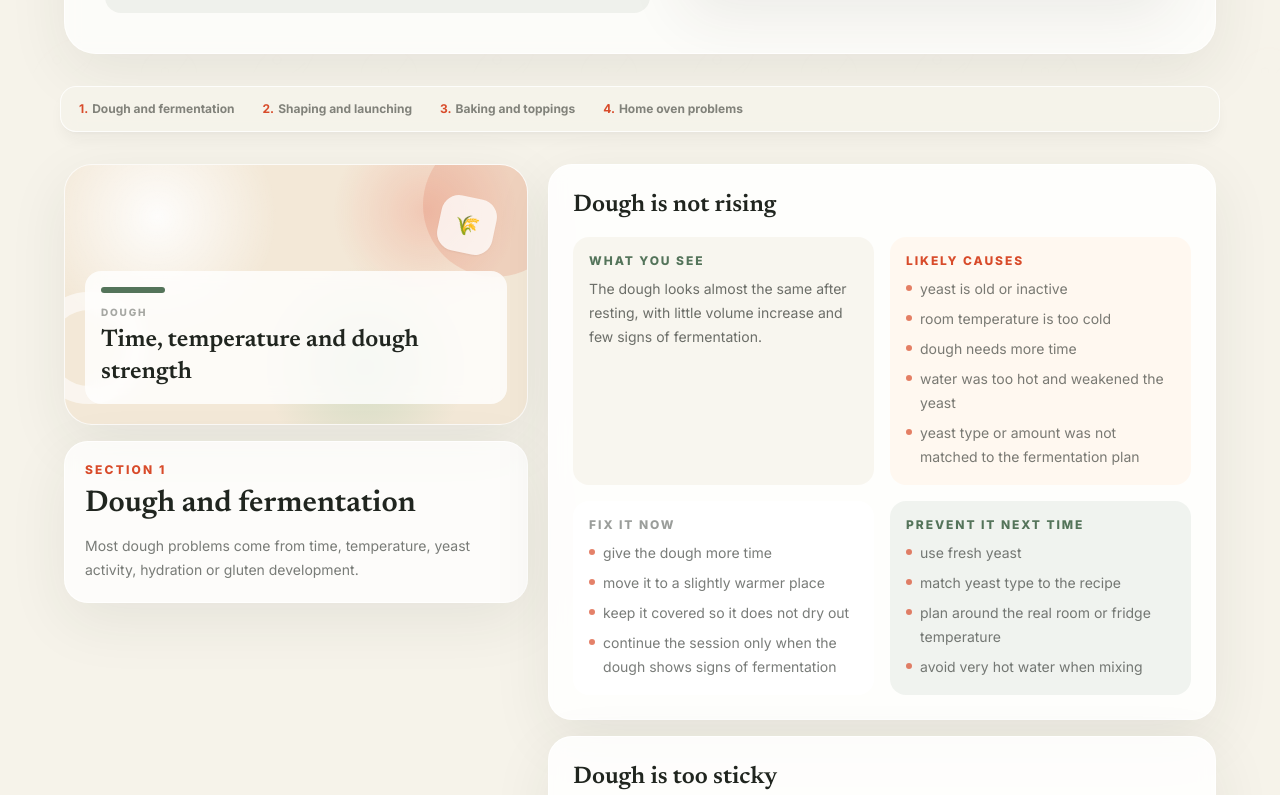
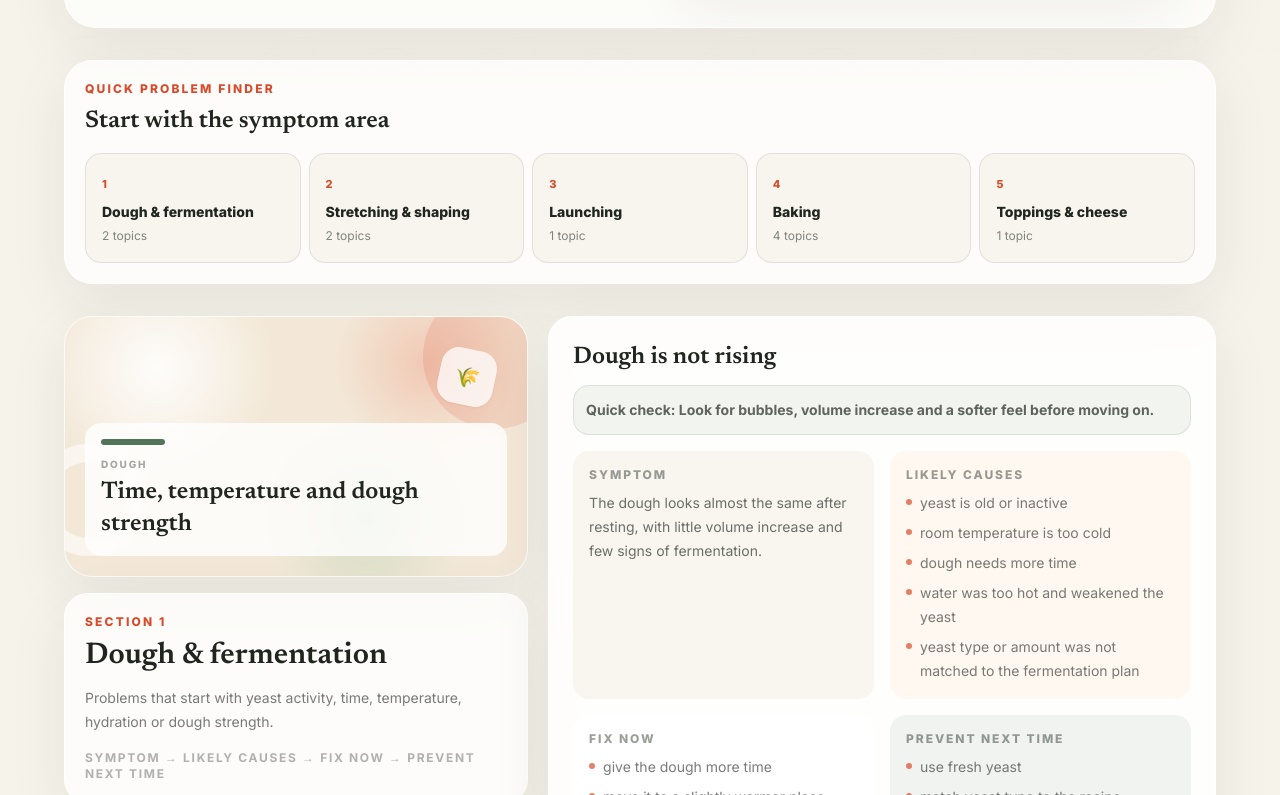
Before and after one commit to maraforver-lab/Pizza, a Next.js app: page /guide/pizza-troubleshooting in a window 1280 px wide. Shown: the part 525-1320 px from the top of the page. Built offline with nearby package versions, Linux system fonts and the light colour scheme; no server answers.

Commit message:
Patch 302: Improve troubleshooting guide structure

```diff
--- a/app/guide/pizza-troubleshooting/page.tsx
+++ b/app/guide/pizza-troubleshooting/page.tsx
@@ -1,9 +1,12 @@
 import type { Metadata } from "next";
 import Link from "next/link";
+import type { ReactNode } from "react";
 import {
   findPizzaTroubleshootingProblem,
   getSafeDoughGuideReturnPath,
   isPizzaTroubleshootingTopicId,
+  pizzaTroubleshootingTopicIds,
+  troubleshootingCategories,
   troubleshootingSections,
   type PizzaTroubleshootingProblem,
   type PizzaTroubleshootingSection,
@@ -30,7 +33,7 @@ function VisualPanel({ visual, index }: { visual: PizzaTroubleshootingSection["v
       <div className="absolute -left-8 bottom-5 h-28 w-28 rounded-full border-[18px] border-white/60 bg-orange/20" />
       <div className="absolute -right-10 -top-8 h-36 w-36 rounded-full bg-tomato/15" />
       <div className="absolute right-8 top-8 grid h-14 w-14 rotate-12 place-items-center rounded-[1.1rem] bg-white/75 text-xl shadow-sm">
-        {index === 0 ? "🌾" : index === 1 ? "🍕" : index === 2 ? "🍅" : "🔥"}
+        {index === 0 ? "🌾" : index === 1 ? "✋" : index === 2 ? "🍕" : index === 3 ? "🔥" : "🍅"}
       </div>
       <div className="absolute bottom-5 left-5 right-5 rounded-2xl bg-white/80 p-4 backdrop-blur">
         <span className={`mb-3 block h-1.5 w-16 rounded-full ${visual.accent}`} />
@@ -52,6 +55,10 @@ function BulletList({ items }: { items: string[] }) {
       ))}
     </ul>
   );
+}
+
+function StepLabel({ children }: { children: ReactNode }) {
+  return <h4 className="text-xs font-extrabold uppercase tracking-[.16em] text-ink/45">{children}</h4>;
 }
 
 function ProblemCard({
@@ -76,21 +83,27 @@ function ProblemCard({
         </p>
       )}
       <h3 className="font-display text-2xl font-semibold text-ink">{problem.title}</h3>
+      {problem.quickCheck && (
+        <p className="mt-3 rounded-2xl border border-leaf/15 bg-leaf/[.07] p-3 text-sm font-bold leading-6 text-ink/70">
+          Quick check: {problem.quickCheck}
+        </p>
+      )}
       <div className="mt-4 grid gap-4 md:grid-cols-2">
         <div className="rounded-2xl bg-cream/70 p-4">
-          <h4 className="text-xs font-extrabold uppercase tracking-[.16em] text-leaf">What you see</h4>
-          <p className="mt-2 text-sm leading-6 text-ink/65">{problem.whatYouSee}</p>
+          <StepLabel>Symptom</StepLabel>
+          <p className="mt-2 text-sm leading-6 text-ink/65">{problem.shortSymptom}</p>
+          {problem.symptomDetails && <p className="mt-2 text-sm leading-6 text-ink/55">{problem.symptomDetails}</p>}
         </div>
         <div className="rounded-2xl bg-[#fff7ed]/80 p-4">
-          <h4 className="text-xs font-extrabold uppercase tracking-[.16em] text-tomato">Likely causes</h4>
+          <StepLabel>Likely causes</StepLabel>
           <BulletList items={problem.likelyCauses} />
         </div>
         <div className="rounded-2xl bg-white p-4">
-          <h4 className="text-xs font-extrabold uppercase tracking-[.16em] text-ink/45">Fix it now</h4>
+          <StepLabel>Fix now</StepLabel>
           <BulletList items={problem.fixNow} />
         </div>
         <div className="rounded-2xl bg-leaf/[.08] p-4">
-          <h4 className="text-xs font-extrabold uppercase tracking-[.16em] text-leaf">Prevent it next time</h4>
+          <StepLabel>Prevent next time</StepLabel>
           <BulletList items={problem.preventNextTime} />
         </div>
       </div>
@@ -122,16 +135,16 @@ export default async function PizzaTroubleshootingGuidePage({ searchParams }: Tr
 
         <section className="relative overflow-hidden rounded-[2rem] border border-white/75 bg-white/70 p-6 shadow-card backdrop-blur sm:p-10 lg:grid lg:grid-cols-[1.05fr_.95fr] lg:items-center lg:gap-8">
           <div className="relative z-10">
-            <p className="text-xs font-extrabold uppercase tracking-[.22em] text-tomato">DoughTools guide</p>
+            <p className="text-xs font-extrabold uppercase tracking-[.22em] text-tomato">Pizza troubleshooting</p>
             <h1 className="mt-3 max-w-3xl font-display text-4xl font-semibold leading-[.95] tracking-tight sm:text-6xl">
-              Pizza Troubleshooting Guide
+              What went wrong with your pizza?
             </h1>
             <p className="mt-5 max-w-2xl text-sm leading-7 text-ink/60 sm:text-base">
-              Common pizza dough and baking problems — what causes them, how to fix them now, and how to prevent them next time.
+              Choose the problem that looks closest to yours, then work through the likely causes and fixes.
             </p>
             <p className="mt-4 max-w-2xl rounded-2xl bg-leaf/[.08] p-4 text-sm leading-6 text-ink/65">
               Pizza usually goes wrong for a reason: timing, temperature, hydration, flour strength, toppings or oven setup.
-              This guide helps you diagnose common problems and choose a practical next step.
+              Use the closest symptom, make one change at a time, and compare what improves on the next bake.
             </p>
             {activeTopic && (
               <p className="mt-4 max-w-2xl rounded-2xl border border-tomato/20 bg-[#fff7ed] p-4 text-sm font-extrabold leading-6 text-ink/70">
@@ -146,19 +159,32 @@ export default async function PizzaTroubleshootingGuidePage({ searchParams }: Tr
             <div className="absolute bottom-8 left-10 right-10 rounded-[2rem] border-[18px] border-[#d9a85c]/45 bg-white/35 p-10 backdrop-blur-sm" />
             <div className="absolute bottom-8 right-8 rounded-2xl bg-ink px-5 py-4 text-white shadow-card">
               <p className="text-[10px] font-extrabold uppercase tracking-[.18em] text-white/45">Troubleshoot</p>
-              <p className="font-display text-3xl font-semibold">10 common problems</p>
+              <p className="font-display text-3xl font-semibold">{pizzaTroubleshootingTopicIds.length} common problems</p>
             </div>
           </div>
         </section>
 
-        <nav className="sticky top-2 z-20 -mx-1 my-8 overflow-x-auto rounded-2xl border border-white/80 bg-cream/90 p-1.5 shadow-lg shadow-ink/5 backdrop-blur" aria-label="Troubleshooting sections">
-          <div className="flex min-w-max gap-1">
-            {troubleshootingSections.map((section, index) => (
-              <a key={section.id} href={`#${section.id}`} className="rounded-xl px-3 py-2 text-xs font-bold text-ink/55 transition hover:bg-white hover:text-ink">
-                <span className="mr-1 text-tomato">{index + 1}.</span>
-                {section.title}
-              </a>
-            ))}
+        <nav className="my-8 rounded-[1.75rem] border border-white/80 bg-white/75 p-4 shadow-card backdrop-blur sm:p-5" aria-label="Quick problem finder">
+          <div className="mb-4">
+            <p className="text-xs font-extrabold uppercase tracking-[.18em] text-tomato">Quick problem finder</p>
+            <h2 className="mt-2 font-display text-2xl font-semibold text-ink">Start with the symptom area</h2>
+          </div>
+          <div className="grid gap-2 sm:grid-cols-2 lg:grid-cols-5">
+            {troubleshootingCategories.map((category, index) => {
+              const section = troubleshootingSections.find((item) => item.id === category.id);
+              const topicCount = section?.problems.length ?? 0;
+              return (
+                <a
+                  key={category.id}
+                  href={`#${category.id}`}
+                  className="group rounded-2xl border border-ink/10 bg-cream/70 p-4 transition hover:-translate-y-0.5 hover:border-tomato/25 hover:bg-white focus:outline-none focus-visible:ring-2 focus-visible:ring-tomato"
+                >
+                  <span className="text-[11px] font-extrabold uppercase tracking-[.18em] text-tomato">{index + 1}</span>
+                  <span className="mt-2 block text-sm font-extrabold text-ink">{category.title}</span>
+                  <span className="mt-1 block text-xs leading-5 text-ink/55">{topicCount} {topicCount === 1 ? "topic" : "topics"}</span>
+                </a>
+              );
+            })}
           </div>
         </nav>
 
@@ -172,6 +198,9 @@ export default async function PizzaTroubleshootingGuidePage({ searchParams }: Tr
                     <p className="text-xs font-extrabold uppercase tracking-[.18em] text-tomato">Section {sectionIndex + 1}</p>
                     <h2 className="mt-2 font-display text-3xl font-semibold">{section.title}</h2>
                     <p className="mt-3 text-sm leading-6 text-ink/60">{section.intro}</p>
+                    <p className="mt-4 text-xs font-bold uppercase tracking-[.14em] text-ink/35">
+                      Symptom → likely causes → fix now → prevent next time
+                    </p>
                   </div>
                 </div>
                 <div className="space-y-4">
@@ -183,6 +212,34 @@ export default async function PizzaTroubleshootingGuidePage({ searchParams }: Tr
             </section>
           ))}
         </div>
+
+        <section className="mt-12 grid gap-4 lg:grid-cols-[1fr_.85fr]">
+          <div className="rounded-[1.75rem] border border-white/80 bg-white/75 p-5 shadow-card backdrop-blur sm:p-6">
+            <p className="text-xs font-extrabold uppercase tracking-[.18em] text-tomato">General diagnostic guidance</p>
+            <h2 className="mt-2 font-display text-3xl font-semibold">Change one variable at a time</h2>
+            <ul className="mt-4 grid gap-3 text-sm leading-6 text-ink/65 sm:grid-cols-2">
+              <li className="rounded-2xl bg-cream/70 p-4">Take notes on dough temperature, fermentation time and oven behavior.</li>
+              <li className="rounded-2xl bg-cream/70 p-4">Use the closest matching symptom instead of waiting for an exact visual match.</li>
+              <li className="rounded-2xl bg-cream/70 p-4">Change one thing on the next bake so you can tell what helped.</li>
+              <li className="rounded-2xl bg-cream/70 p-4">Compare dough handling, topping moisture and heat balance before changing the recipe.</li>
+            </ul>
+          </div>
+          <aside className="rounded-[1.75rem] border border-white/80 bg-cream/80 p-5 shadow-card backdrop-blur sm:p-6" aria-labelledby="related-guides">
+            <p className="text-xs font-extrabold uppercase tracking-[.18em] text-leaf">Related guides</p>
+            <h2 id="related-guides" className="mt-2 font-display text-2xl font-semibold">Useful next references</h2>
+            <div className="mt-4 grid gap-2">
+              <Link href="/guides/dough" className="rounded-2xl bg-white/80 p-4 text-sm font-extrabold text-ink transition hover:text-tomato focus:outline-none focus-visible:ring-2 focus-visible:ring-tomato">
+                Dough Guide
+              </Link>
+              <Link href="/guide" className="rounded-2xl bg-white/80 p-4 text-sm font-extrabold text-ink transition hover:text-tomato focus:outline-none focus-visible:ring-2 focus-visible:ring-tomato">
+                Guide and glossary
+              </Link>
+              <Link href="/calculator/quick" className="rounded-2xl bg-white/80 p-4 text-sm font-extrabold text-ink transition hover:text-tomato focus:outline-none focus-visible:ring-2 focus-visible:ring-tomato">
+                Quick Dough Calculator
+              </Link>
+            </div>
+          </aside>
+        </section>
       </div>
     </main>
   );
--- a/lib/pizza-troubleshooting.ts
+++ b/lib/pizza-troubleshooting.ts
@@ -10,17 +10,27 @@ export type PizzaTroubleshootingTopicId =
   | "toppings-release-water"
   | "home-oven-pale-soft";
 
+export type PizzaTroubleshootingCategoryId =
+  | "dough-fermentation"
+  | "shaping"
+  | "launching"
+  | "baking"
+  | "toppings";
+
 export type PizzaTroubleshootingProblem = {
   id: PizzaTroubleshootingTopicId;
   title: string;
-  whatYouSee: string;
+  shortSymptom: string;
+  symptomDetails?: string;
   likelyCauses: string[];
   fixNow: string[];
   preventNextTime: string[];
+  quickCheck?: string;
+  severity?: "common" | "advanced";
 };
 
 export type PizzaTroubleshootingSection = {
-  id: string;
+  id: PizzaTroubleshootingCategoryId;
   title: string;
   intro: string;
   visual: {
@@ -31,11 +41,39 @@ export type PizzaTroubleshootingSection = {
   problems: PizzaTroubleshootingProblem[];
 };
 
+export const troubleshootingCategories: Array<Pick<PizzaTroubleshootingSection, "id" | "title" | "intro">> = [
+  {
+    id: "dough-fermentation",
+    title: "Dough & fermentation",
+    intro: "Problems that start with yeast activity, time, temperature, hydration or dough strength.",
+  },
+  {
+    id: "shaping",
+    title: "Stretching & shaping",
+    intro: "Problems that show up when the dough ball is opened, stretched or handled.",
+  },
+  {
+    id: "launching",
+    title: "Launching",
+    intro: "Problems that happen when a topped pizza needs to slide cleanly into the oven.",
+  },
+  {
+    id: "baking",
+    title: "Baking",
+    intro: "Problems caused by heat balance, oven recovery, bake time or baking surface setup.",
+  },
+  {
+    id: "toppings",
+    title: "Toppings & cheese",
+    intro: "Problems caused by wet toppings, cheese moisture or too much weight in the center.",
+  },
+];
+
 export const troubleshootingSections: PizzaTroubleshootingSection[] = [
   {
-    id: "dough-and-fermentation",
-    title: "Dough and fermentation",
-    intro: "Most dough problems come from time, temperature, yeast activity, hydration or gluten development.",
+    id: "dough-fermentation",
+    title: "Dough & fermentation",
+    intro: troubleshootingCategories[0].intro,
     visual: {
       label: "Time, temperature and dough strength",
       accent: "bg-leaf",
@@ -45,8 +83,10 @@ export const troubleshootingSections: PizzaTroubleshootingSection[] = [
       {
         id: "dough-not-rising",
         title: "Dough is not rising",
-        whatYouSee:
+        shortSymptom:
           "The dough looks almost the same after resting, with little volume increase and few signs of fermentation.",
+        quickCheck: "Look for bubbles, volume increase and a softer feel before moving on.",
+        severity: "common",
         likelyCauses: [
           "yeast is old or inactive",
           "room temperature is too cold",
@@ -70,8 +110,10 @@ export const troubleshootingSections: PizzaTroubleshootingSection[] = [
       {
         id: "dough-too-sticky",
         title: "Dough is too sticky",
-        whatYouSee:
+        shortSymptom:
           "The dough sticks heavily to your hands, bench, container or peel and is difficult to shape.",
+        quickCheck: "If it smears instead of stretching, give it rest and use only light flour or oil.",
+        severity: "common",
         likelyCauses: [
           "hydration is high for the flour",
           "flour is too weak for the hydration",
@@ -94,10 +136,24 @@ export const troubleshootingSections: PizzaTroubleshootingSection[] = [
           "give the dough enough rest and structure",
         ],
       },
+    ],
+  },
+  {
+    id: "shaping",
+    title: "Stretching & shaping",
+    intro: troubleshootingCategories[1].intro,
+    visual: {
+      label: "Relaxed dough and gentle handling",
+      accent: "bg-tomato",
+      motif: "Shape",
+    },
+    problems: [
       {
         id: "dough-springs-back",
         title: "Dough springs back",
-        whatYouSee: "The dough stretches, then quickly pulls back and refuses to stay open.",
+        shortSymptom: "The dough stretches, then quickly pulls back and refuses to stay open.",
+        quickCheck: "Cover it and wait before forcing the shape wider.",
+        severity: "common",
         likelyCauses: [
           "dough is too cold",
           "gluten is too tight",
@@ -120,8 +176,10 @@ export const troubleshootingSections: PizzaTroubleshootingSection[] = [
       {
         id: "dough-tears",
         title: "Dough tears or gets holes",
-        whatYouSee:
+        shortSymptom:
           "The dough rips during shaping, becomes very thin in the center, or develops holes.",
+        quickCheck: "Stop stretching as soon as a weak spot appears.",
+        severity: "common",
         likelyCauses: [
           "gluten is underdeveloped",
           "dough has not rested enough",
@@ -146,12 +204,11 @@ export const troubleshootingSections: PizzaTroubleshootingSection[] = [
     ],
   },
   {
-    id: "shaping-and-launching",
-    title: "Shaping and launching",
-    intro:
-      "Many pizza problems happen after the dough is ready: stretching, topping and launching need a light touch and good timing.",
+    id: "launching",
+    title: "Launching",
+    intro: troubleshootingCategories[2].intro,
     visual: {
-      label: "Gentle handling and quick launch",
+      label: "Quick topping and clean release",
       accent: "bg-tomato",
       motif: "Launch",
     },
@@ -159,8 +216,10 @@ export const troubleshootingSections: PizzaTroubleshootingSection[] = [
       {
         id: "pizza-sticks-to-peel",
         title: "Pizza sticks to the peel",
-        whatYouSee:
+        shortSymptom:
           "The topped pizza will not slide from the peel into the oven, or it stretches and deforms when launched.",
+        quickCheck: "Shake the peel gently before launching; the pizza should move freely.",
+        severity: "common",
         likelyCauses: [
           "dough is too sticky",
           "peel is not floured enough",
@@ -186,12 +245,11 @@ export const troubleshootingSections: PizzaTroubleshootingSection[] = [
     ],
   },
   {
-    id: "baking-and-toppings",
-    title: "Baking and toppings",
-    intro:
-      "A good bake depends on heat balance, topping moisture and how much weight is placed on the center of the pizza.",
+    id: "baking",
+    title: "Baking",
+    intro: troubleshootingCategories[3].intro,
     visual: {
-      label: "Heat balance and topping moisture",
+      label: "Heat balance and oven recovery",
       accent: "bg-orange",
       motif: "Bake",
     },
@@ -199,7 +257,9 @@ export const troubleshootingSections: PizzaTroubleshootingSection[] = [
       {
         id: "pizza-soggy-middle",
         title: "Pizza is soggy in the middle",
-        whatYouSee: "The center is wet, soft or doughy even when the rim looks baked.",
+        shortSymptom: "The center is wet, soft or doughy even when the rim looks baked.",
+        quickCheck: "Check whether the center is overloaded or the baking surface has cooled down.",
+        severity: "common",
         likelyCauses: [
           "too much sauce",
           "wet mozzarella or toppings",
@@ -225,7 +285,9 @@ export const troubleshootingSections: PizzaTroubleshootingSection[] = [
       {
         id: "crust-burns-middle-doughy",
         title: "Crust burns but middle is doughy",
-        whatYouSee: "The rim gets dark or burns before the center and base are fully cooked.",
+        shortSymptom: "The rim gets dark or burns before the center and base are fully cooked.",
+        quickCheck: "Compare top heat with bottom heat before changing the dough.",
+        severity: "advanced",
         likelyCauses: [
           "top heat or flame is too strong",
           "stone is not heat-soaked enough",
@@ -250,7 +312,9 @@ export const troubleshootingSections: PizzaTroubleshootingSection[] = [
       {
         id: "base-burns-underneath",
         title: "Base burns underneath",
-        whatYouSee: "The bottom burns before the top is ready, often with bitter black flour spots.",
+        shortSymptom: "The bottom burns before the top is ready, often with bitter black flour spots.",
+        quickCheck: "Look for loose burnt flour and a baking surface that is too hot for the dough.",
+        severity: "advanced",
         likelyCauses: [
           "too much flour or semolina under the pizza",
           "stone is too hot for the dough style",
@@ -271,10 +335,50 @@ export const troubleshootingSections: PizzaTroubleshootingSection[] = [
         ],
       },
       {
+        id: "home-oven-pale-soft",
+        title: "Home oven pizza is pale or soft",
+        shortSymptom: "The pizza bakes slowly, the crust stays pale, or the base lacks crispness.",
+        quickCheck: "Check preheat time, surface heat and whether the oven is at its hottest safe setting.",
+        severity: "common",
+        likelyCauses: [
+          "oven is not hot enough",
+          "stone or steel was not preheated long enough",
+          "no stone, steel or hot baking surface is used",
+          "too much moisture from sauce or toppings",
+          "dough is too thick",
+        ],
+        fixNow: [
+          "bake longer if needed",
+          "move the pizza closer to stronger heat if safe",
+          "finish briefly under the grill or broiler if appropriate for the oven",
+        ],
+        preventNextTime: [
+          "preheat longer",
+          "use a pizza stone, steel or hot tray if available",
+          "use the hottest safe oven setting",
+          "reduce wet toppings",
+          "stretch the base thinner",
+        ],
+      },
+    ],
+  },
+  {
+    id: "toppings",
+    title: "Toppings & cheese",
+    intro: troubleshootingCategories[4].intro,
+    visual: {
+      label: "Moisture control and lighter topping load",
+      accent: "bg-ink",
+      motif: "Toppings",
+    },
+    problems: [
+      {
         id: "toppings-release-water",
         title: "Toppings release too much water",
-        whatYouSee:
+        shortSymptom:
           "The pizza looks watery, cheese slides, the center softens, or toppings pool liquid during baking.",
+        quickCheck: "Look for wet cheese, watery vegetables, thin sauce or too much topping in the center.",
+        severity: "common",
         likelyCauses: [
           "mozzarella was too wet",
           "mushrooms, vegetables or fresh toppings released water",
@@ -294,43 +398,6 @@ export const troubleshootingSections: PizzaTroubleshootingSection[] = [
           "pre-cook watery vegetables when needed",
           "use fewer toppings per pizza",
           "spread toppings evenly and lightly",
-        ],
-      },
-    ],
-  },
-  {
-    id: "home-oven-problems",
-    title: "Home oven problems",
-    intro:
-      "Home ovens usually need more heat management, longer preheating and a good baking surface to get closer to pizza-oven results.",
-    visual: {
-      label: "Heat-soaked stone, steel or tray",
-      accent: "bg-ink",
-      motif: "Home oven",
-    },
-    problems: [
-      {
-        id: "home-oven-pale-soft",
-        title: "Home oven pizza is pale or soft",
-        whatYouSee: "The pizza bakes slowly, the crust stays pale, or the base lacks crispness.",
-        likelyCauses: [
-          "oven is not hot enough",
-          "stone or steel was not preheated long enough",
-          "no stone, steel or hot baking surface is used",
-          "too much moisture from sauce or toppings",
-          "dough is too thick",
-        ],
-        fixNow: [
-          "bake longer if needed",
-          "move the pizza closer to stronger heat if safe",
-          "finish briefly under the grill or broiler if appropriate for the oven",
-        ],
-        preventNextTime: [
-          "preheat longer",
-          "use a pizza stone, steel or hot tray if available",
-          "use the hottest safe oven setting",
-          "reduce wet toppings",
-          "stretch the base thinner",
         ],
       },
     ],
```
Also changed, not shown: 1 other file (tests, documents, lock files or other folders).
